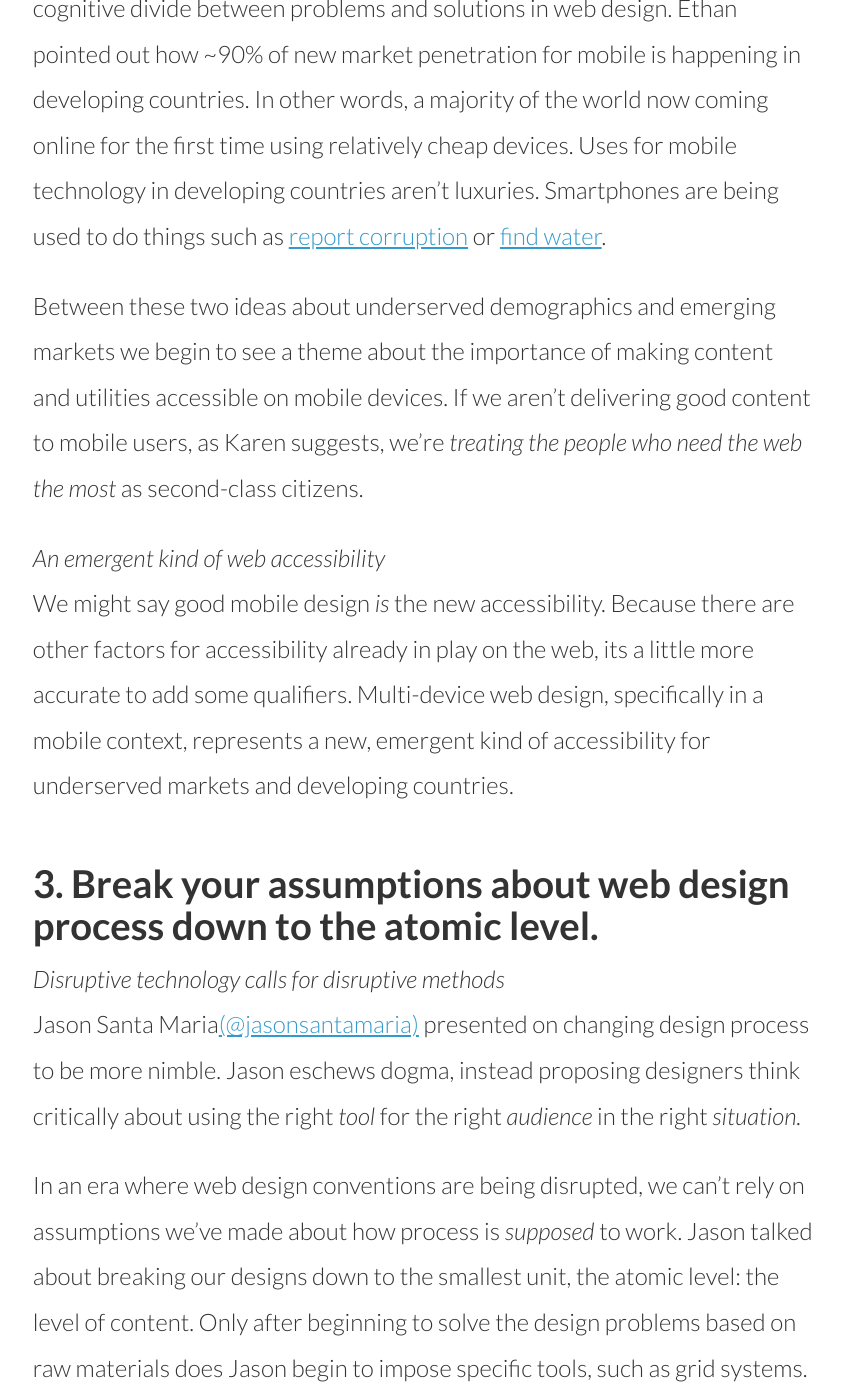
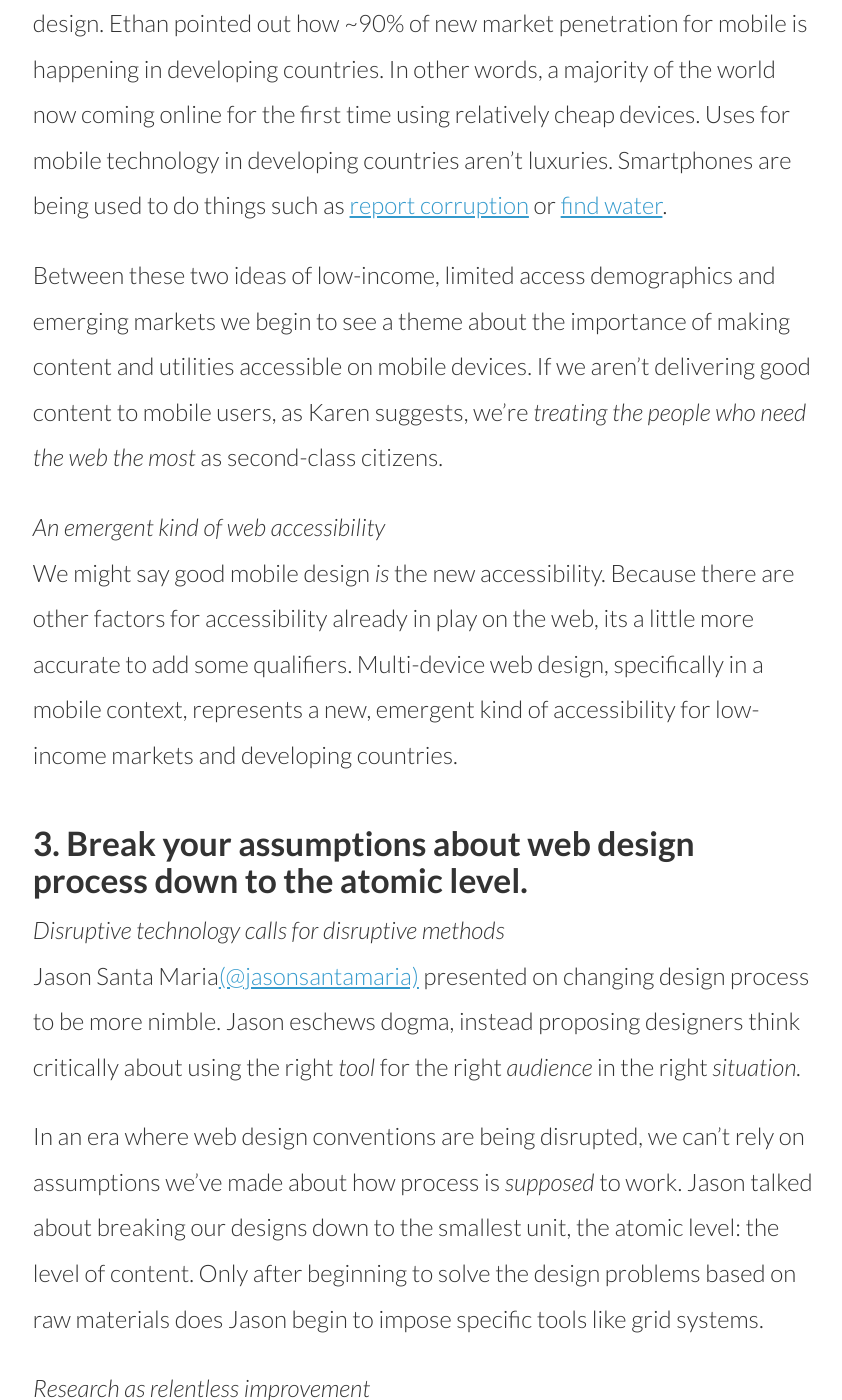
Before and after one commit to thedougco/responsive.ly, a Jekyll site: the page built from _posts/2013-04-3-the_five_most_important_ideas_from_an_event_apart_seattle_2013.md, in a window 1280 px wide and 1400 px high, scrolled down 2319 px. Shown: the whole window, without its empty margins (44-886 px from the left). Built offline with Jekyll 4.4.1, drawn with Linux system fonts in a browser that asks for light colours; nearby versions of some CDN libraries; Markdown is read by kramdown in place of the engine named in the settings; comment, search, counter and statistics services are not loaded; some of the changed text lies outside the part shown.

Commit message:
post edits

```diff
--- a/_posts/2013-04-3-the_five_most_important_ideas_from_an_event_apart_seattle_2013.md
+++ b/_posts/2013-04-3-the_five_most_important_ideas_from_an_event_apart_seattle_2013.md
@@ -33,41 +33,40 @@
 >- 57% of Americans without a high school diploma have no internet  access
 
 *Mobile-only users are precisely the demographic that needs the web the most*
-[Ethan Marcotte](https://twitter.com/beep) did a presentation called [the Map is not the Territory](http://responsive.ly/2013/04/session-notes-for-ethan_marcottes_the_map_is_not_the_territory_at_an_event_apart_seattle/) on the cognitive divide between problems and solutions in web design. Ethan pointed out how ~90% of new market penetration for mobile is happening in developing countries. In other words, a majority of the world now coming online for the first time using relatively cheap devices. Uses for mobile technology in developing countries aren’t luxuries. Smartphones are being used to do things such as [report corruption](http://www.hatari.co.ke/) or [find water](http://mmaji.wordpress.com/).
+Ethan Marcotte [(@beep)](https://twitter.com/beep) did a presentation called [the Map is not the Territory](http://responsive.ly/2013/04/session-notes-for-ethan_marcottes_the_map_is_not_the_territory_at_an_event_apart_seattle/) on the cognitive divide between problems and solutions in web design. Ethan pointed out how ~90% of new market penetration for mobile is happening in developing countries. In other words, a majority of the world now coming online for the first time using relatively cheap devices. Uses for mobile technology in developing countries aren’t luxuries. Smartphones are being used to do things such as [report corruption](http://www.hatari.co.ke/) or [find water](http://mmaji.wordpress.com/).
 
-Between these two ideas about underserved demographics and emerging markets we begin to see a theme about the importance of making content and utilities accessible on mobile devices. If we aren’t delivering good content to mobile users, as Karen suggests, we’re *treating the people who need the web the most* as second-class citizens.
+Between these two ideas of low-income, limited access demographics and emerging markets we begin to see a theme about the importance of making content and utilities accessible on mobile devices. If we aren’t delivering good content to mobile users, as Karen suggests, we’re *treating the people who need the web the most* as second-class citizens.
 
 *An emergent kind of web accessibility*
-We might say good mobile design *is* the new accessibility. Because there are other factors for accessibility already in play on the web, its a little more accurate to add some qualifiers. Multi-device web design, specifically in a mobile context, represents a new, emergent kind of accessibility for underserved markets and developing countries.
+We might say good mobile design *is* the new accessibility. Because there are other factors for accessibility already in play on the web, its a little more accurate to add some qualifiers. Multi-device web design, specifically in a mobile context, represents a new, emergent kind of accessibility for low-income markets and developing countries.
 
-##3. Break your assumptions about web design process down to the atomic level.
+###3. Break your assumptions about web design process down to the atomic level.
 
 *Disruptive technology calls for disruptive methods*
 Jason Santa Maria[(@jasonsantamaria)](https://twitter.com/jasonsantamaria) presented on changing design process to be more nimble. Jason eschews dogma, instead proposing designers think critically about using the right *tool* for the right *audience* in the right *situation.*
 
-In an era where web design conventions are being disrupted, we can’t rely on assumptions we've made about how process is *supposed* to work. Jason talked about breaking our designs down to the smallest unit, the atomic level: the level of content. Only after beginning to solve the design problems based on raw materials does Jason begin to impose specific tools, such as grid systems.
+In an era where web design conventions are being disrupted, we can’t rely on assumptions we've made about how process is *supposed* to work. Jason talked about breaking our designs down to the smallest unit, the atomic level: the level of content. Only after beginning to solve the design problems based on raw materials does Jason begin to impose specific tools like grid systems.
 
 *Research as relentless improvement*
 Erika Hall [(@mulegirl)](http://responsive.ly/2013/04/session-notes-for_erika_halls_just_enough_research/) presented on user research as a way of breaking down the assumptions we make about audiences and how they access the web sites we build. She made a powerful point about design: *unmet needs are the right problem to solve.* By using applied research techniques to observe people using sites in real-world situations, we can expose patterns, explore reactions, and shed light on the unknown.
 
-##4. Empathy is a necessary design skill.
+###4. Empathy is a necessary design skill.
 
 *Empathy closes the distance between you and your clients*
 >  “Your job isn’t just making shit up. It’s 90% convincing people that the shit you thought up is the right thing to do.”
 >  --Mike Monteiro
 
-Mike Monteiro [(@mike_ftw)](https://twitter.com/mike_ftw) gave a presentation on skills designers must develop to develop better client relationships. It comes down to empathy.
+Mike Monteiro [(@mike_ftw)](https://twitter.com/mike_ftw) gave a presentation on skills designers must develop to develop better client relationships. It comes down to one powerful word: empathy.
 
 > “You are not the sum of your sites, you are the sum of your problem solving.”
 > --Mike Monteiro
 
 *Explanations > tools*
-Explanations are how to close the distance between your ideas and your client. Jason Santa Maria reinforced this point in his presentation with personal anecdotes. How a designer explains an idea is more important than any tactical tool in the design process.
+Explanations are the vehicles to close distances between your ideas and your clients. Jason Santa Maria reinforced this point in his presentation with personal anecdotes. How well a designer explains an idea is more important than any tactical tool in the design process.
 
 Aaron Walter [(@aarron)](https://twitter.com/aarron), in his presentation [The Real Me](http://responsive.ly/2013/04/session-notes-for_aaron_walters_the_real_me/), talked about the benefits of inserting personality into design. Personality is a way of establishing empathy between a visitor and a brand. By adding empathy, craft, unique content, and voice into our designs, we can demonstrate values and create the kinds of experiences that set us apart from our competitors.
 
-##5. Be a unicorn.
-
+###5. Be a unicorn.
 > “Unicorns exist. You can become one!”
 > --Jared Spool
 
@@ -75,11 +74,11 @@
 
 “Don't change what you are in the hopes it will make you more popular. The third time I was arrested, I figured this out.” --Jeffrey Zeldman
 
-Finally, Jeffrey Zeldman [(@zeldman)](https://twitter.com/zeldman) closed [his session](http://responsive.ly/2013/04/session-notes-for-zeldmans-ten-commandments-of-web-design/) with two commandments dealing with uniqueness:
+Finally, Jeffrey Zeldman [(@zeldman)](https://twitter.com/zeldman) closed [his session](http://responsive.ly/2013/04/session-notes-for-zeldmans-ten-commandments-of-web-design/) with two commandments about uniqueness:
 
 *The Tenth and Eleventh Commandments of Modern Web Design*
 X. To thine own self be true
 *and*
 XI. Don’t be a lemming
 
-If you want to be one of the people who builds things that matter, you have to have enough courage to stand apart from the pack.
+It’s a proven fact that lemmings and unicorns live on opposite ends of the evolutionary spectrum. Lemmings follow their fellow rodents, while unicorns prance around shooting rainbow-colored lasers of their shining horns. I don’t have to tell you which of these beasts to choose as your spirit animal. If you want to build things that matter, you have to have enough courage to stand apart from the pack.
```
Also changed, not shown: other parts of _posts/2013-04-3-the_five_most_important_ideas_from_an_event_apart_seattle_2013.md (+3 -3 lines).
